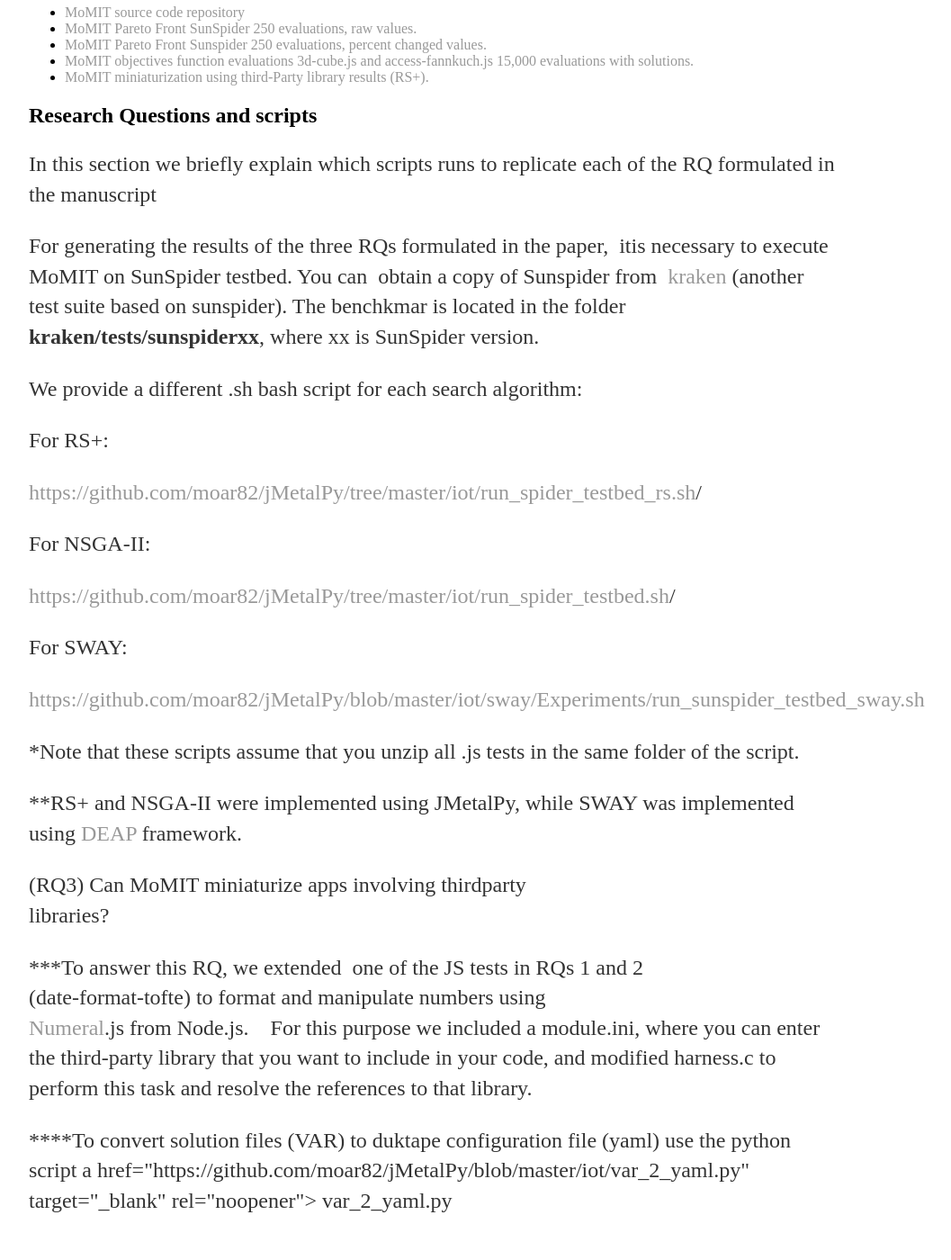
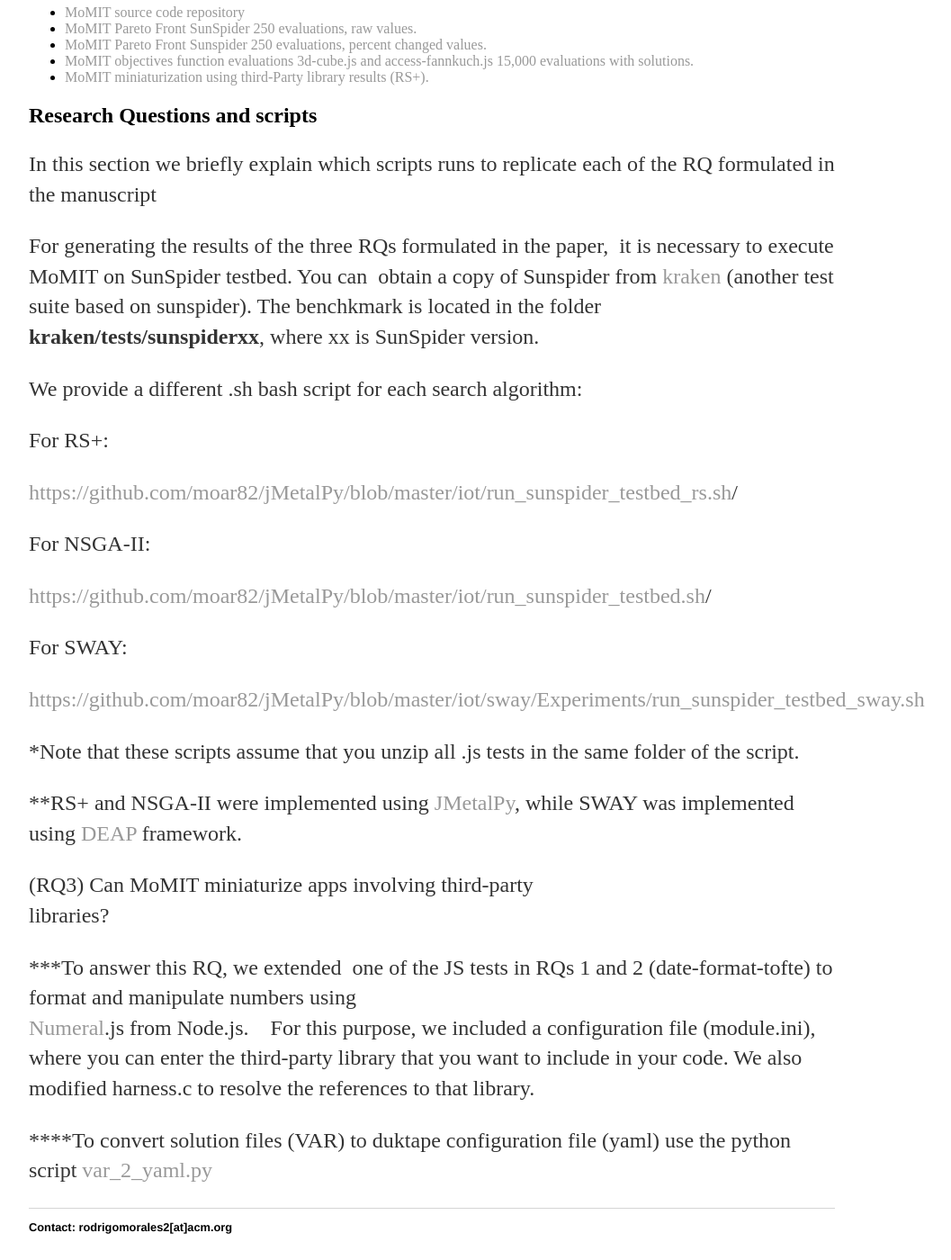
Before and after one commit to moar82/momit_data, a Jekyll site: the page built from docs/replication/index.html, in a window 1280 px wide and 1400 px high, scrolled down 396 px. Shown: the whole window at 90% size, without its empty margins (160-1217 px from the left). Built offline with Jekyll 4.4.1, drawn with Linux system fonts in a browser that asks for light colours.

Commit message:
fix typos

```diff
--- a/docs/replication/index.html
+++ b/docs/replication/index.html
@@ -33,17 +33,16 @@ title: Replication Package
 <h2>Research Questions and scripts </h2>
 <p>In this section we briefly explain which scripts runs to replicate each of the RQ formulated in the manuscript</p>
 
-<p>For generating the results of the three RQs formulated in the paper,&nbsp; itis necessary to execute MoMIT on SunSpider testbed. You can&nbsp; obtain a copy of Sunspider from&nbsp;&nbsp;<a href="https://hg.mozilla.org/projects/kraken" target="_blank" rel="noopener">kraken </a> (another test suite based on sunspider). The benchkmar is located in the folder <strong>kraken/tests/sunspiderxx</strong>, where xx is SunSpider version.</p>
+<p>For generating the results of the three RQs formulated in the paper,&nbsp; it is necessary to execute MoMIT on SunSpider testbed. You can&nbsp; obtain a copy of Sunspider from&nbsp;<a href="https://hg.mozilla.org/projects/kraken" target="_blank" rel="noopener">kraken </a> (another test suite based on sunspider). The benchkmark is located in the folder <strong>kraken/tests/sunspiderxx</strong>, where xx is SunSpider version.</p>
 <p>We provide a different .sh bash script for each search algorithm:</p>
 <p>For RS+:</p>
-<p><a href="https://github.com/moar82/jMetalPy/tree/master/iot/run_spider_testbed_rs.sh">https://github.com/moar82/jMetalPy/tree/master/iot/run_spider_testbed_rs.sh</a>/</p>
+<p><a href="https://github.com/moar82/jMetalPy/blob/master/iot/run_sunspider_testbed_rs.sh">https://github.com/moar82/jMetalPy/blob/master/iot/run_sunspider_testbed_rs.sh</a>/</p>
 <p>For NSGA-II:</p>
-<p><a href="https://github.com/moar82/jMetalPy/tree/master/iot/run_spider_testbed.sh">https://github.com/moar82/jMetalPy/tree/master/iot/run_spider_testbed.sh</a>/</p>
+<p><a href="https://github.com/moar82/jMetalPy/blob/master/iot/run_sunspider_testbed.sh">https://github.com/moar82/jMetalPy/blob/master/iot/run_sunspider_testbed.sh</a>/</p>
 <p>For SWAY:</p>
 <p><a href="https://github.com/moar82/jMetalPy/blob/master/iot/sway/Experiments/run_sunspider_testbed_sway.sh">https://github.com/moar82/jMetalPy/blob/master/iot/sway/Experiments/run_sunspider_testbed_sway.sh</a></p>
 <p>*Note that these scripts assume that you unzip all .js tests in the same folder of the script.</p>
-<p>**RS+ and NSGA-II were implemented using JMetalPy, while SWAY was implemented using <a href="https://deap.readthedocs.io/en/master/" target="_blank" rel="noopener">DEAP</a> framework.</p>
-<p>(RQ3) Can MoMIT miniaturize apps involving thirdparty<br />libraries?</p>
-<p>***To answer this RQ, we extended&nbsp;&nbsp;one of the JS tests in RQs 1 and 2<br />(date-format-tofte) to format and manipulate numbers using<br /><a href="http://numeraljs.com/" target="_blank" rel="noopener">Numeral</a>.js from Node.js.&nbsp; &nbsp; For this purpose we included a module.ini, where you can enter the third-party library that you want to include in your code, and modified harness.c to perform this task and resolve the references to that library.</p>
-<p>****To convert solution files (VAR) to duktape configuration file (yaml) use the python script a href="https://github.com/moar82/jMetalPy/blob/master/iot/var_2_yaml.py" target="_blank" rel="noopener">&nbsp;var_2_yaml.py</a></p>
-<p>&nbsp;</p>
+<p>**RS+ and NSGA-II were implemented using <a href="https://github.com/jMetal/jMetalPy" target="_blank" rel="noopener">JMetalPy</a>, while SWAY was implemented using <a href="https://deap.readthedocs.io/en/master/" target="_blank" rel="noopener">DEAP</a> framework.</p>
+<p>(RQ3) Can MoMIT miniaturize apps involving third-party<br />libraries?</p>
+<p>***To answer this RQ, we extended&nbsp;&nbsp;one of the JS tests in RQs 1 and 2 (date-format-tofte) to format and manipulate numbers using<br /><a href="http://numeraljs.com/" target="_blank" rel="noopener">Numeral</a>.js from Node.js.&nbsp; &nbsp; For this purpose, we included a configuration file (module.ini), where you can enter the third-party library that you want to include in your code.  We also modified harness.c to resolve the references to that library.</p>
+<p>****To convert solution files (VAR) to duktape configuration file (yaml) use the python script <a href="https://github.com/moar82/jMetalPy/blob/master/iot/var_2_yaml.py" target="_blank" rel="noopener">var_2_yaml.py</a></p>
```
